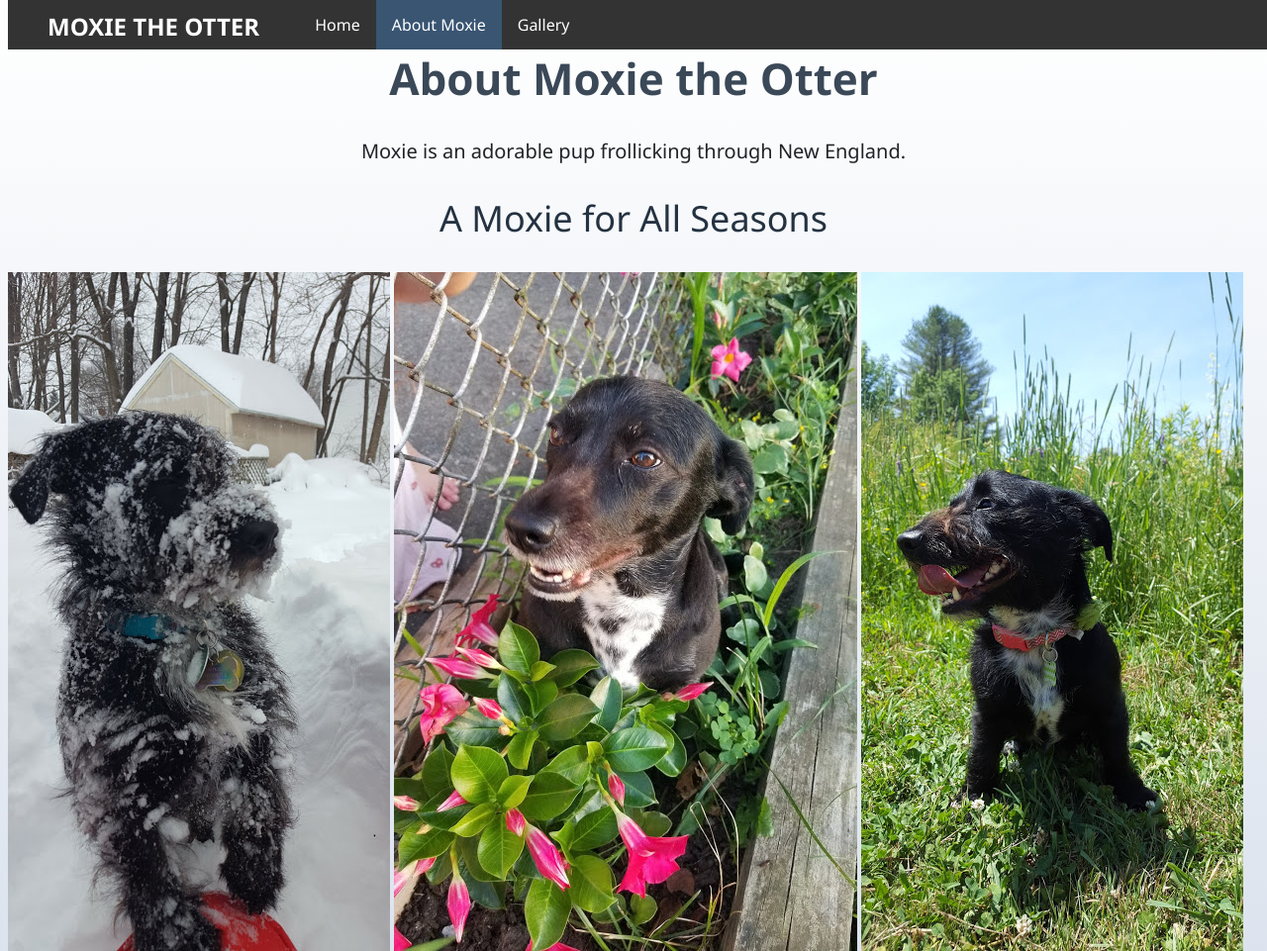
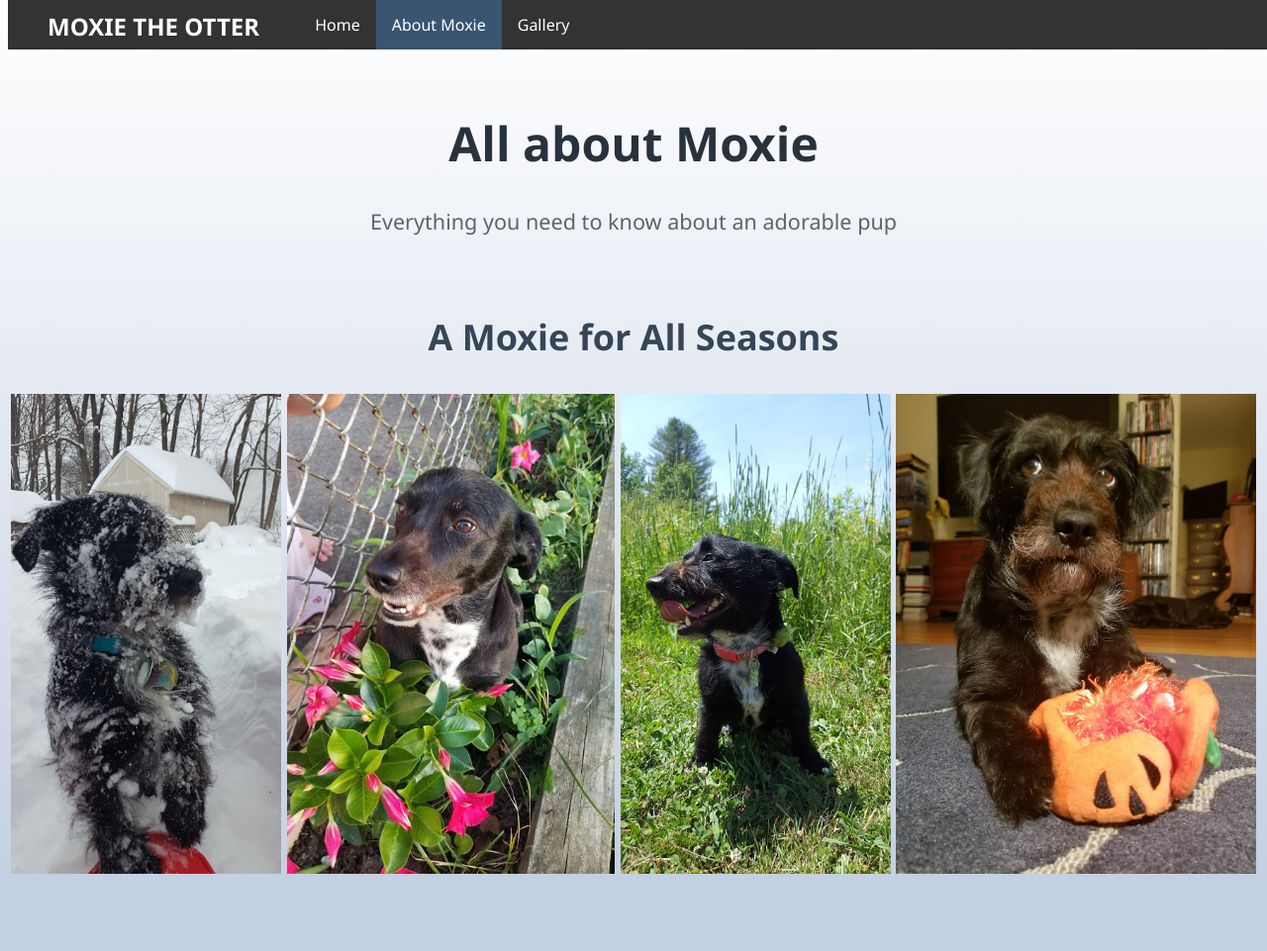
Before and after one commit to brobertson1/moxie, a plain HTML site: page about.html in a window 1280 px wide. Shown: the top 961 px of the page at 99% size. After the commit the page ends 898 px from the top, so only its background shows below. Drawn offline with Linux system fonts and the light colour scheme.

Commit message:
updated styles for tagline, h1 and h2

```diff
--- a/about.html
+++ b/about.html
@@ -14,13 +14,24 @@
             <li class="nav-li"><a class="nav-active" href="about.html">About Moxie</a></li>
             <li class="nav-li"><a class="nav-link" href="gallery.html">Gallery</a></li>
         </ul>
+
         <!--page content-->
-<h1>About Moxie the Otter</h1>
-<p>Moxie is an adorable pup frollicking through New England.</p>
-<h2>A Moxie for All Seasons</h2>
-<img src="images/snow-moxie.jpg" alt="Moxie covered in snow">
-<img src="images/spring.jpg" alt="Moxie standing in a flowerbed">
-<img src="images/majestic-moxie.jpg" alt="Moxie standing in front of tall grass">
-<img src="images/halloween.jpg" alt="Moxie playing with a jackolantern toy">
+<h1>All about Moxie</h1>
+<p class="tagline">Everything you need to know about an adorable pup</p>
+        <h2>A Moxie for All Seasons</h2>
+<div class="image-block">
+    <div class="col">
+        <img src="images/snow-moxie.jpg" alt="Moxie covered in snow" class="responsive-image">
+    </div>
+    <div class="col">
+        <img src="images/spring.jpg" alt="Moxie standing in a flowerbed" class="responsive-image">
+    </div>
+    <div class="col">
+        <img src="images/majestic-moxie.jpg" alt="Moxie standing in front of tall grass" class="responsive-image">
+    </div>
+    <div class="col">
+        <img src="images/halloween.jpg" alt="Moxie playing with a jackolantern toy" class="responsive-image">
+    </div>
+</div>
     </body>
 </html>
--- a/styles.css
+++ b/styles.css
@@ -7,26 +7,36 @@ body {
 
 h1{
     font-family: 'Segoe UI', Tahoma, Geneva, Verdana, sans-serif;
-    color: rgb(58, 72, 87);
-    font-size: 2.75rem;
+    color: rgb(39, 50, 61);
+    font-size: 3rem;
     text-align: center;
-    padding-top: 1.25rem;
+    padding-top: 5rem;
+    font-weight: 800;
+
 }
 
 h2{
     font-family: 'Segoe UI', Tahoma, Geneva, Verdana, sans-serif;
-    color: rgb(36, 50, 65);
+    color: rgb(54, 70, 87);
     font-size: 2.25rem;
-    font-weight: 400;
+    font-weight: 600;
+    padding-top: 3rem;
     text-align: center;
 }
-
+.tagline{
+    font-family: 'Segoe UI', Tahoma, Geneva, Verdana, sans-serif;
+    color: rgb(90, 101, 112);
+    font-size: 1.35rem;
+    font-weight: 100;
+    text-align: center;
+}
 p{
     font-family: 'Segoe UI', Tahoma, Geneva, Verdana, sans-serif;
     color: rgb(31, 36, 41);
     font-size: 1.25rem;
-    text-align: center;
 }
+
+
 
 .image-block{
     display: flex;
```
Also changed, not shown: gallery.html (+1 -1 lines), index.html (+1 -1 lines), images/about/baby-moxie.jpg (added), images/about/running.jpg (added), images/about/swimming.jpg (added), 1 other file.
